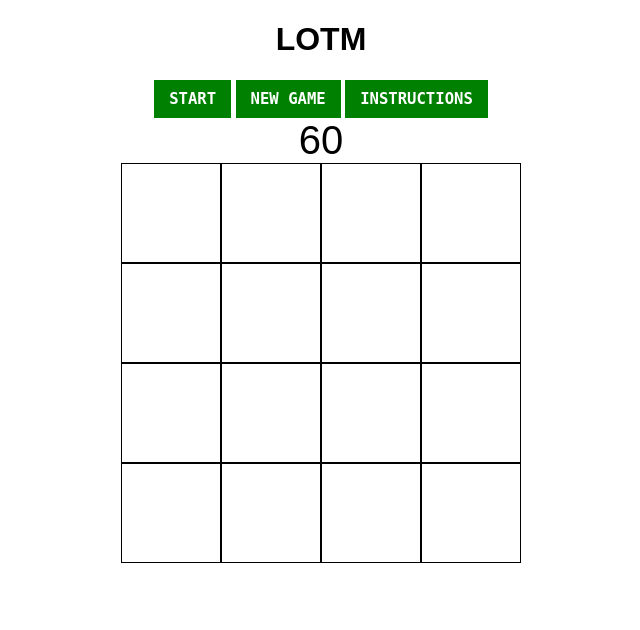
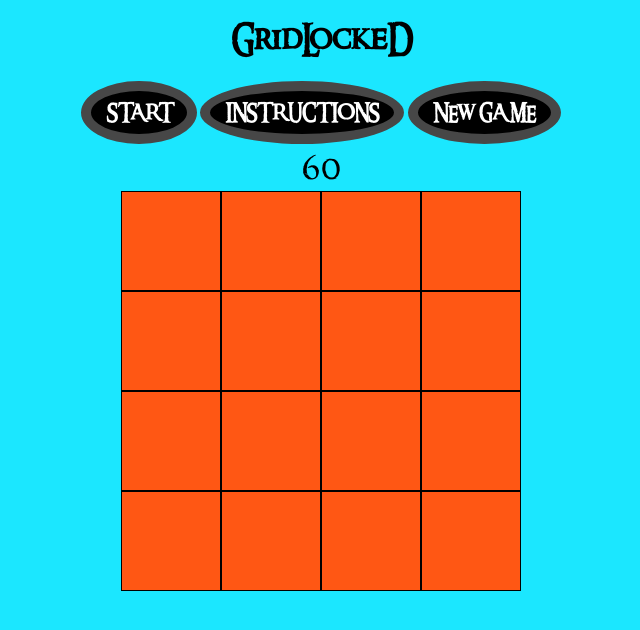
Before and after one commit to adjknowles/WDI-Project-1, a PHP site: page / in a window 1280 px wide. Shown: the top 630 px of the page, without its empty margins (319-959 px from the left). Run offline with PHP 8.4, Linux system fonts and the light colour scheme; some libraries are stand-ins or nearby versions.

Commit message:
Added some initial styling

```diff
--- a/css/style.css
+++ b/css/style.css
@@ -1,6 +1,12 @@
+@font-face {
+  font-family: ringbearer;
+  src: url(../fonts/ringbearer/RINGM___.TTF);
+}
+
 body {
   text-align: center;
-  font-family: Arial, Helvetica, san-serif;
+  font-family: ringbearer;
+  background-color: #1BE7FF;
 }
 
 h1 {
@@ -17,6 +23,7 @@ font-size: 60px;
   margin: 0 auto;
   padding: 0;
   overflow: hidden;
+  background-color: #FF5714;
 }
 
 .grid li {
@@ -29,7 +36,7 @@ font-size: 60px;
 }
 
 li:hover {
-  background: blue;
+  background: #E8AA14;
 }
 
 #display {
@@ -59,51 +66,50 @@ li:hover {
 }
 
 button {
-  background: black;
+  background: #000000;
+  border: 10px solid #474747;
   color: white;
-  border: none;
+/*  border: none;*/
   padding: 10px 15px;
   font-size: 1.2em;
   font-family: monospace;
   font-weight: bold;
+  border-radius: 100%;
 }
 
 #start {
-  background: green;
   color: white;
-  border: none;
   padding: 10px 15px;
   font-size: 1.2em;
   font-family: monospace;
   font-weight: bold;
+  font-family: ringbearer;
 }
 
 #newgame {
-  background: green;
   color: white;
-  border: none;
   padding: 10px 15px;
   font-size: 1.2em;
   font-family: monospace;
   font-weight: bold;
+  font-family: ringbearer;
 }
 
 #instructions {
-  background: green;
   color: white;
-  border: none;
   padding: 10px 15px;
   font-size: 1.2em;
   font-family: monospace;
   font-weight: bold;
+  font-family: ringbearer;
 }
 
 .guessing {
-  background: yellow;
+  background: #E4FF1A;
 }
 
 .correct {
-  background: green;
+  background: #6EEB83;
 }
 
 #timer {
--- a/index.html
+++ b/index.html
@@ -1,16 +1,17 @@
 <!DOCTYPE html>
 <html>
 <head>
-  <title>Lord of the Maths</title>
+  <title>Gridlocked</title>
   <link rel="stylesheet" type="text/css" href="./css/style.css">
   <script src="https://ajax.googleapis.com/ajax/libs/jquery/2.1.3/jquery.min.js"></script>
   <script type="text/javascript" src="./js/app.js"></script>
+  <!-- <link href='https://fonts.googleapis.com/css?family=Rock+Salt|Amatic+SC|Calligraffitti|Press+Start+2P|Henny+Penny|Monoton|Griffy|Mountains+of+Christmas' rel='stylesheet' type='text/css'> -->
 </head>
 <body>
-  <h1>LOTM</h1>
+  <h1>GridLockeD</h1>
   <button id="start">START</button>
+  <button id="instructions">INSTRUCTIONS</button>
   <button id="newgame">NEW GAME</button>
-  <button id="instructions">INSTRUCTIONS</button>
   <div input="text" id="timer">60</div>
   <div input="text" id="instruct"></div>
   <ul class="grid">
--- a/js/app.js
+++ b/js/app.js
@@ -111,19 +111,21 @@ window.onload = function(){
       '</button>' + '<button class="answer">'+parseFloat(myArray[2].toFixed(2))+'</button>');
   }
 
+
+
   function updateTimer(){
+    var counter = 30;
     play = true;
-    var counter = 30;
 
     $("#instruct").hide();
 
-    var A = setInterval(function(){
+    A = setInterval(function(){
       counter --;
       if(counter >= 0){
         return timer.html(counter);
       } else {
         $("#question").hide();
-        $("#timer").hide();
+        timer.hide();
         $(".grid").hide();
         return $('#score').html("GAME OVER!" + "<br/>" + "You Scored " + playerScore + " Points");
         play = false;
@@ -133,6 +135,8 @@ window.onload = function(){
   }
 
   function newGame(){
+    setTimeout(location.reload(true), 5000)
+    playerScore = 0
     res = 0;
     play = false;
     var $lis = $("li")
```
Also changed, not shown: fonts/ringbearer/RINGM___.TTF (added).
